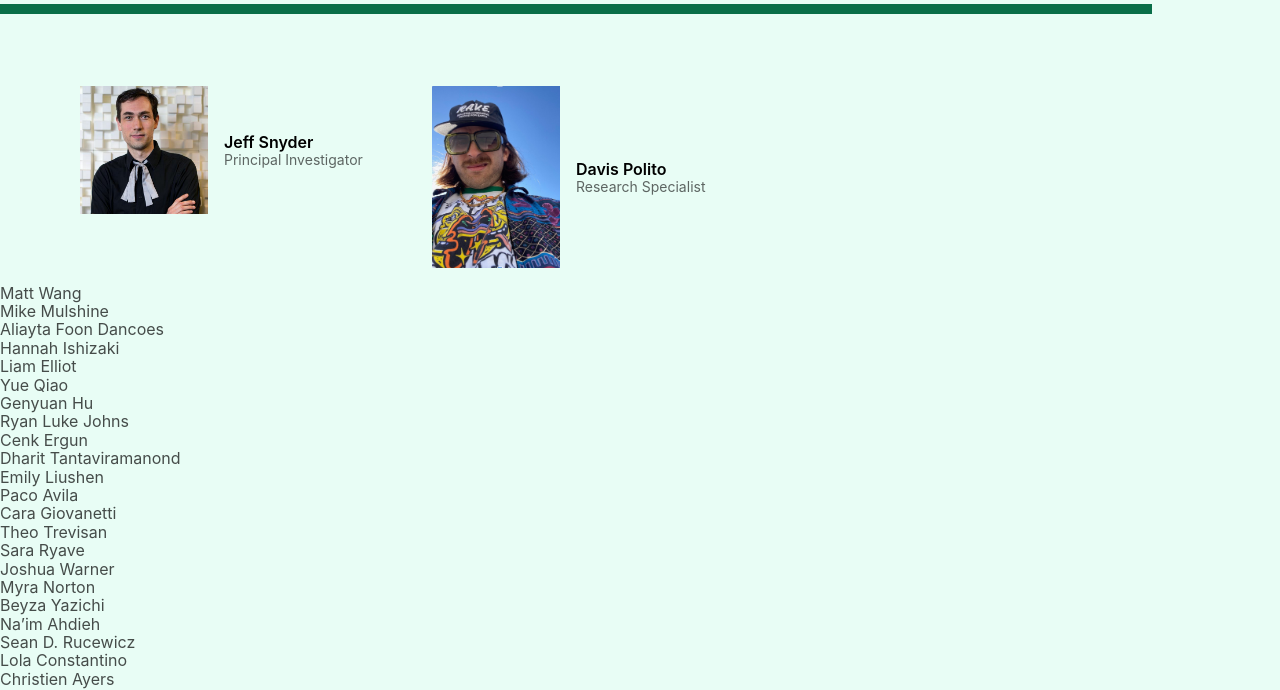
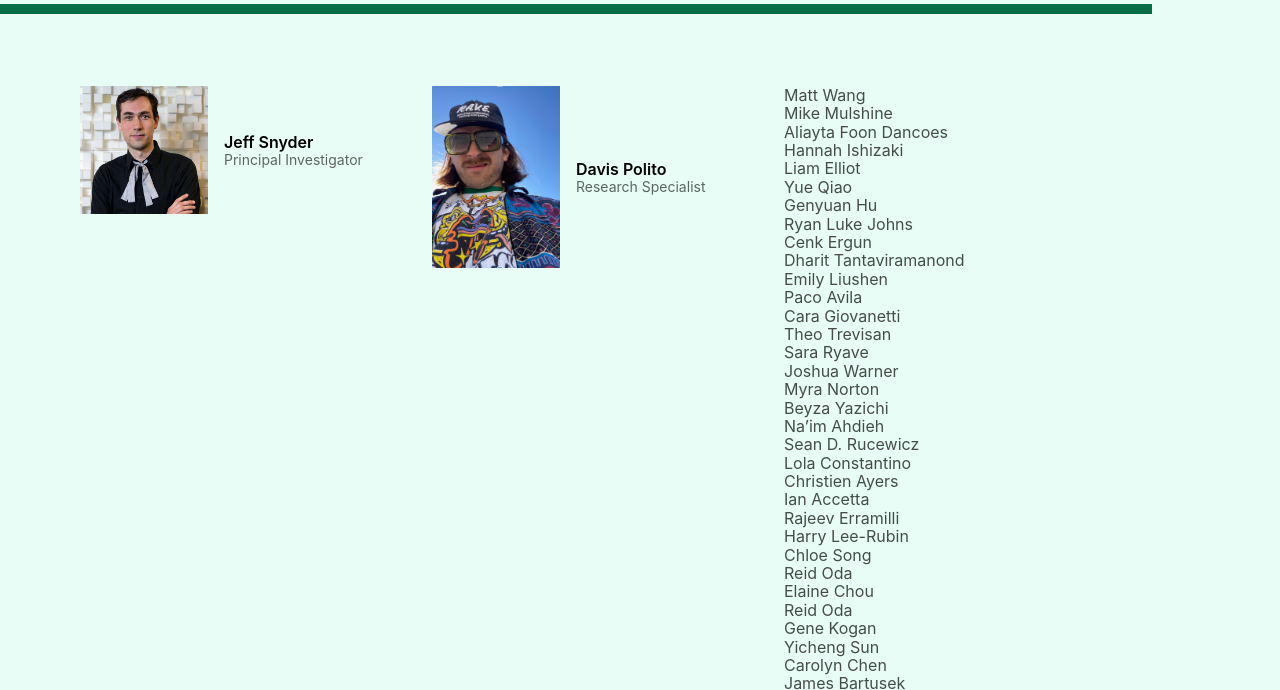
Before and after one commit to NIRL-Princeton/nirl-princeton.github.io, a plain HTML site: page index.html in a window 1280 px wide. Shown: the part 738-1428 px from the top of the page. Drawn offline with nearby package versions, Linux system fonts and the light colour scheme.

Commit message:
Update index.html

```diff
--- a/index.html
+++ b/index.html
@@ -88,7 +88,8 @@
 
         </div>
 
-      </div>
+<div class="fl ma3">
+  <article class="dt w-100 mt2" href="#0">
         Matt Wang<br>
 Mike Mulshine<br>
 
@@ -133,8 +134,9 @@ Drew Wallace<br>
         Jonathan Zong<br>
         Eric Li<br>
 
-
-
+  </article>
+</div>
+      </div>
     </section>
 
     <footer></footer><script>getFooter()</script>
```
